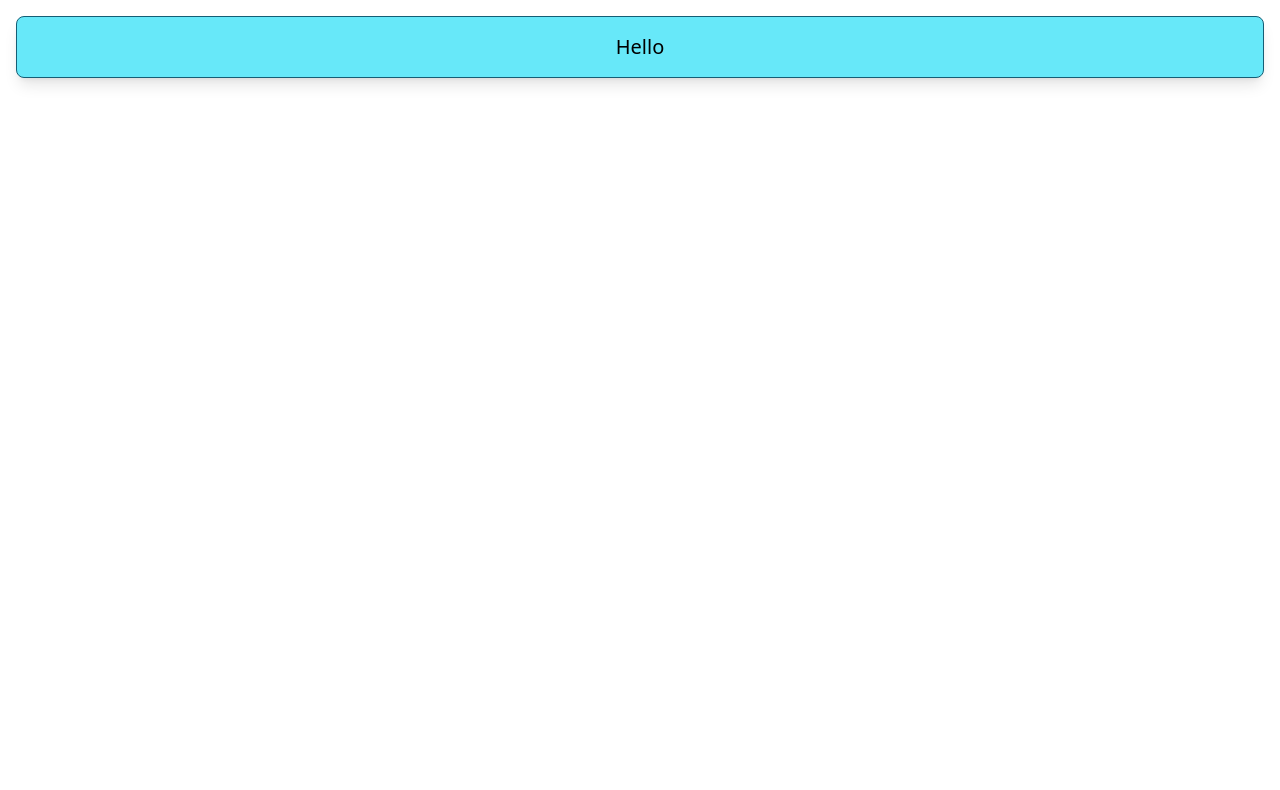
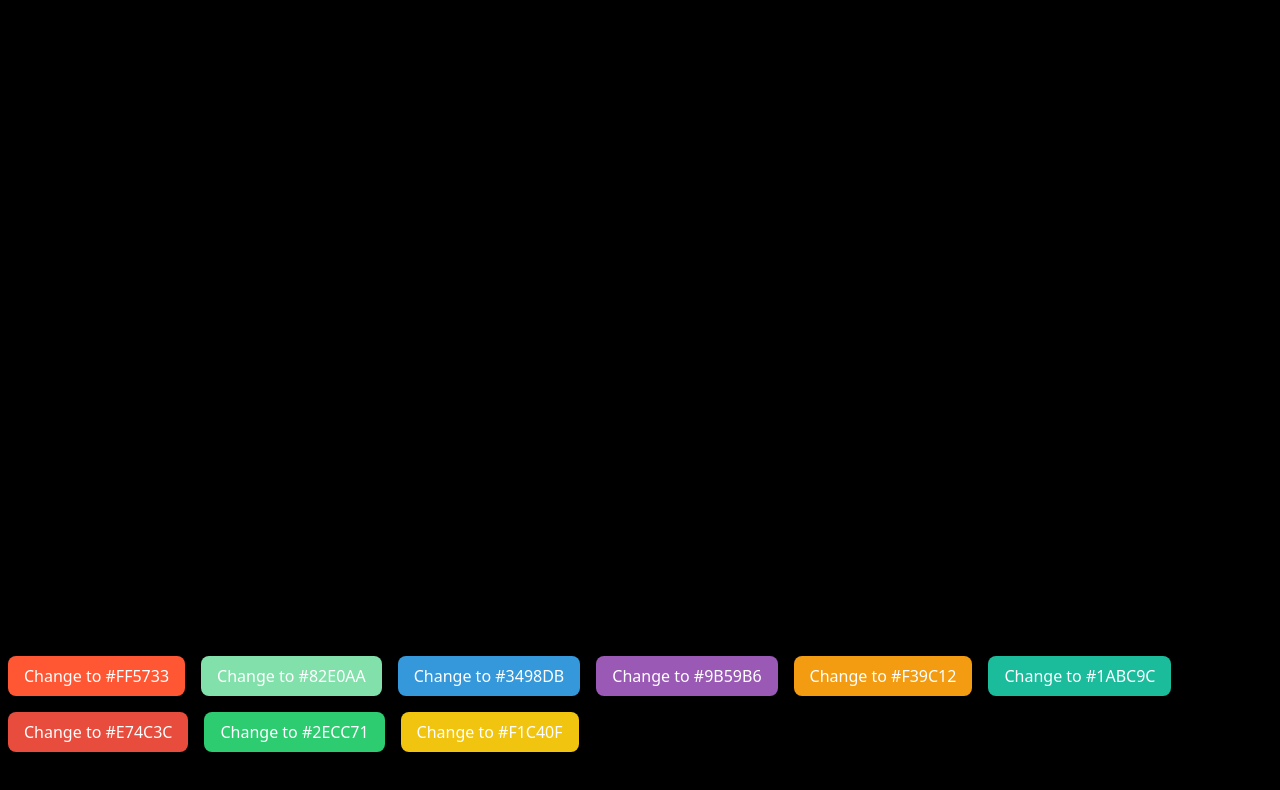
Before and after one commit to bad-Al-code/react-tutorial, a React (Vite) app: page / in a window 1280 px wide. Shown: the top 790 px of the page. Built offline with nearby package versions, Linux system fonts and the light colour scheme.

Commit message:
feat: completed bgChanger App

```diff
--- a/src/App.jsx
+++ b/src/App.jsx
@@ -1,11 +1,37 @@
+import { useState } from "react";
 import "./index.css";
 
+import Button from "./components/Button";
 function App() {
+  const [currentBg, setCurrentBg] = useState("black");
+  const bgButtonArray = [
+    "#FF5733",
+    "#82E0AA",
+    "#3498DB",
+    "#9B59B6",
+    "#F39C12",
+    "#1ABC9C",
+    "#E74C3C",
+    "#2ECC71",
+    "#F1C40F",
+  ];
+
+  const changeBackground = (color) => {
+    setCurrentBg(color);
+  };
+
   return (
     <>
-      <h1 className="text-xl bg-cyan-300 p-4 text-center m-4 rounded-lg shadow-lg border border-cyan-800">
-        Hello
-      </h1>
+      <div
+        className="w-screen h-screen flex justify-center items-end"
+        style={{ backgroundColor: currentBg }}
+      >
+        <div className="mb-10 text-white">
+          {bgButtonArray.map((bg, index) => (
+            <Button key={index} color={bg} onClick={changeBackground} />
+          ))}
+        </div>
+      </div>
     </>
   );
 }
--- a/src/components/Button.jsx
+++ b/src/components/Button.jsx
@@ -1,9 +1,13 @@
-// const Button = ({ name, onClick }) => {
-//   return (
-//     <button className="bg-cyan-200 px-4 py-2 m-2 rounded-md" onClick={onClick}>
-//       {name}
-//     </button>
-//   );
-// };
+const Button = ({ color, onClick }) => {
+  return (
+    <button
+      className="bg-gray-700 rounded-lg px-4 py-2 m-2"
+      style={{ background: color }}
+      onClick={() => onClick(color)}
+    >
+      Change to {color}
+    </button>
+  );
+};
 
-// export default Button;
+export default Button;
```
